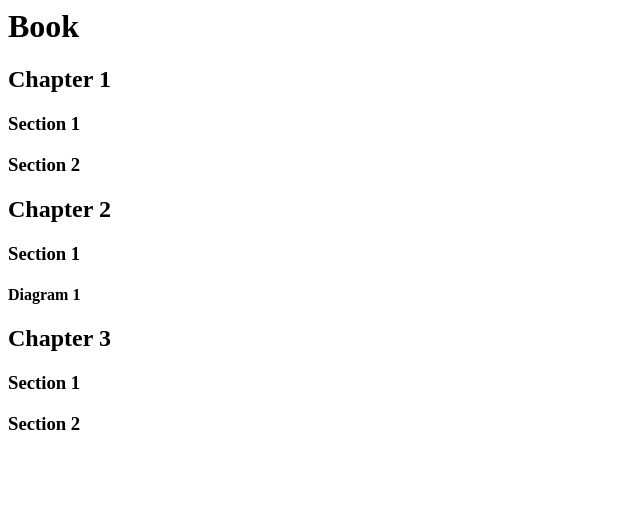
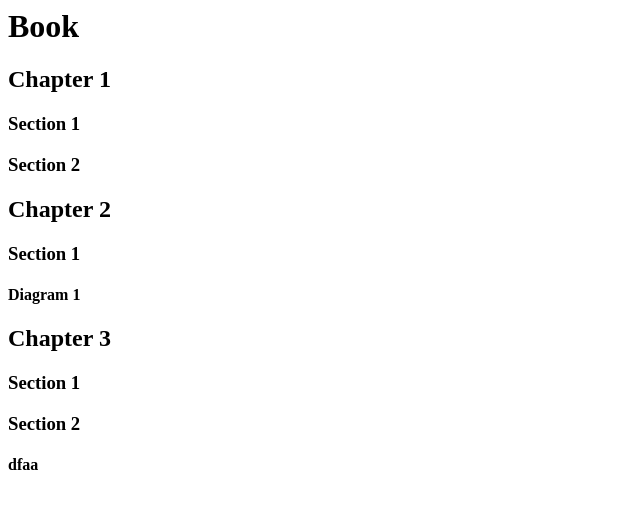
Before and after one commit to MSilva1990/AppTestHtml, a plain HTML site: page index.html in a window 1280 px wide. Shown: the full height of the page, 0-640 px from the left. Drawn offline with Linux system fonts and the light colour scheme.

Commit message:
Update index.html

```diff
--- a/index.html
+++ b/index.html
@@ -8,3 +8,4 @@
   <h2>Chapter 3</h2>
   <h3>Section 1</h3>
   <h3>Section 2</h3>
+<h4>dfaa</h4>
```
